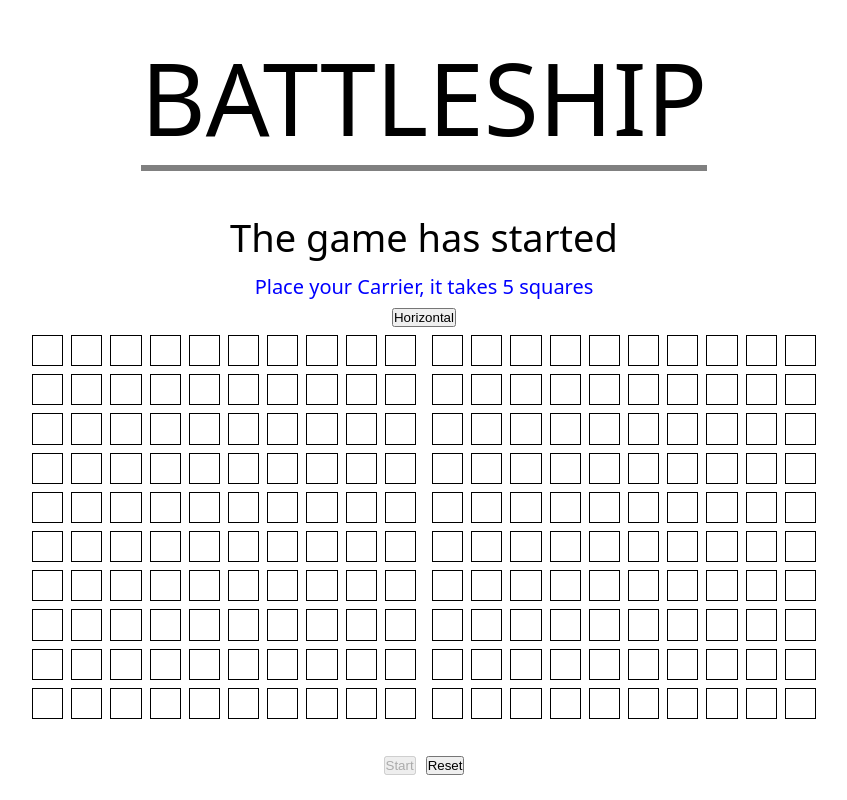
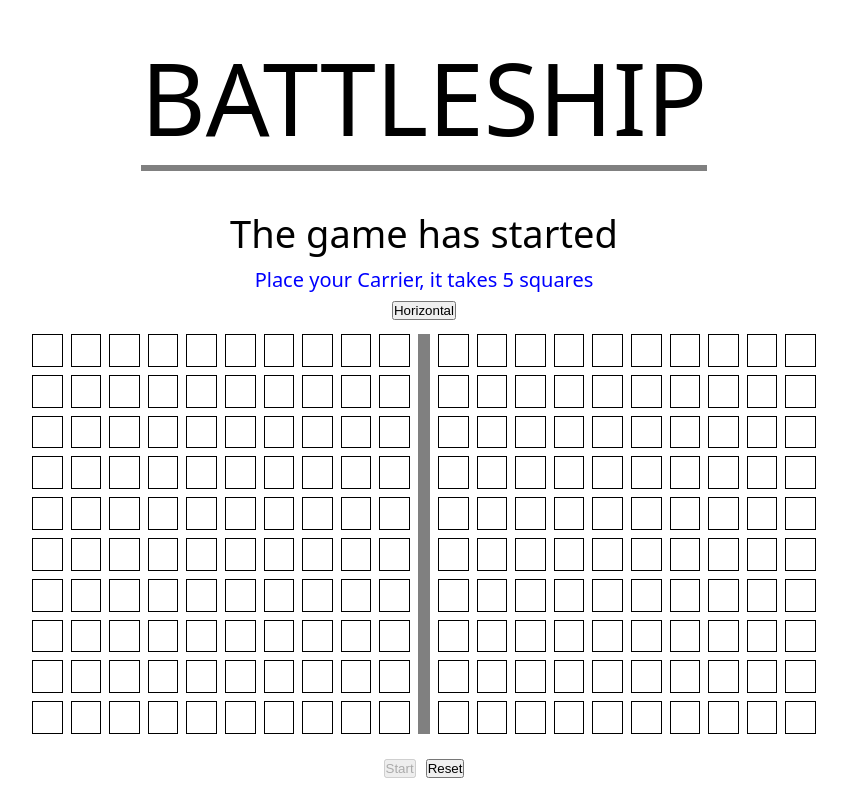
Before and after one commit to 4whatspc3/Project-Battleship, a website built with webpack: page src/index.html in a window 1280 px wide. Both pictures are taken after a click on the button "Start". Shown: the whole page, without its empty margins (216-1063 px from the left). Built offline with nearby package versions, Linux system fonts and the light colour scheme; a web font is replaced by a local one.

Commit message:
fix: gameboard borders

```diff
--- a/src/DOM_components/DOM_subcomponents/showInfo.js
+++ b/src/DOM_components/DOM_subcomponents/showInfo.js
@@ -1,5 +1,5 @@
 function showInfo(counter) {
-  let infoContainer = document.querySelector(`.board-1 > div:first-of-type`);
+  let infoContainer = document.querySelector(`.info-playerOne`);
 
   let infoPlayer = document.querySelector(`.info-1`);
 
--- a/src/DOM_components/comp01_pressStart.js
+++ b/src/DOM_components/comp01_pressStart.js
@@ -5,6 +5,10 @@ import showInfo from "./DOM_subcomponents/showInfo";
 import btnDirection from "./DOM_subcomponents/btnDirection";
 
 const pressStart = () => {
+  const board1 = document.querySelector(".board-1");
+
+  const board2 = document.querySelector(".board-2");
+
   document.querySelector(".reset").disabled = true;
 
   const start = document.querySelector(".start");
@@ -23,6 +27,10 @@ const pressStart = () => {
     document.querySelector(".start").disabled = true;
 
     document.querySelector(".reset").disabled = false;
+
+    board1.className += " bigBorder";
+
+    board2.className += " bigBorder";
   });
 };
 
--- a/src/DOM_components/comp07_pressReset.js
+++ b/src/DOM_components/comp07_pressReset.js
@@ -22,6 +22,9 @@ const pressReset = () => {
 
     const cleanGrid = document.querySelectorAll(`[data-x]`);
     cleanGrid.forEach((column) => column.remove());
+
+    const borders = document.querySelectorAll(".bigBorder");
+    borders.forEach((board) => board.classList.remove("bigBorder"));
   });
 };
 
--- a/src/style.css
+++ b/src/style.css
@@ -55,6 +55,7 @@ header > p {
 }
 
 .info-playerOne {
+  margin-bottom: 14px;
   display: flex;
   flex-direction: column;
   gap: 8px;
@@ -82,13 +83,21 @@ header > p {
 
 .board-1,
 .board-2 {
-  padding: 8px;
+  padding: 0px 8px;
   height: 400px;
   width: 400px;
   display: flex;
   justify-content: center;
   align-items: center;
   gap: 8px;
+}
+
+.board-1.bigBorder {
+  border-right: 6px solid grey;
+}
+
+.board-2.bigBorder {
+  border-left: 6px solid grey;
 }
 
 .board-1 > div,
```
